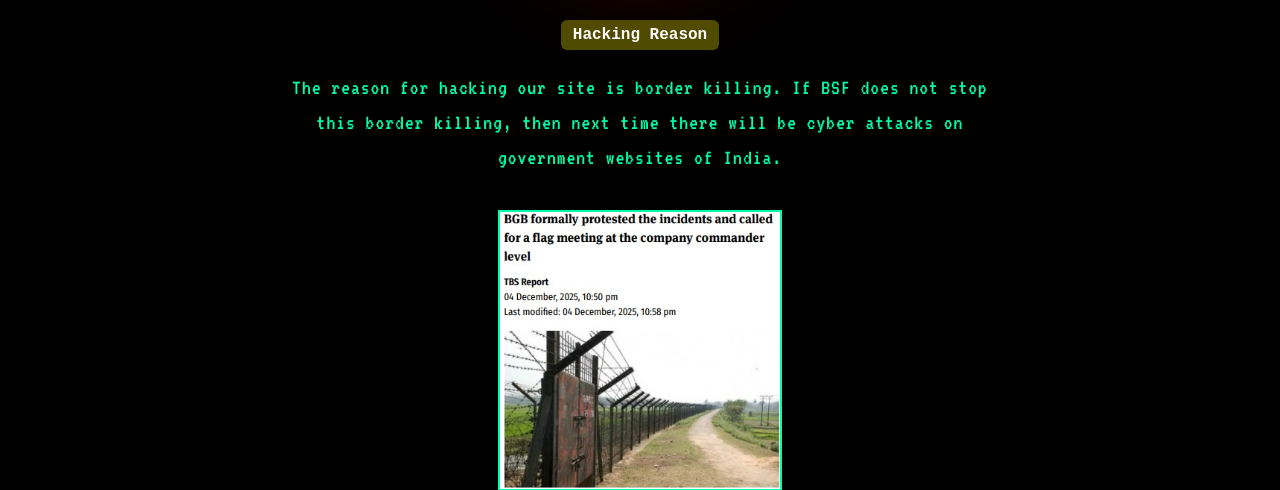
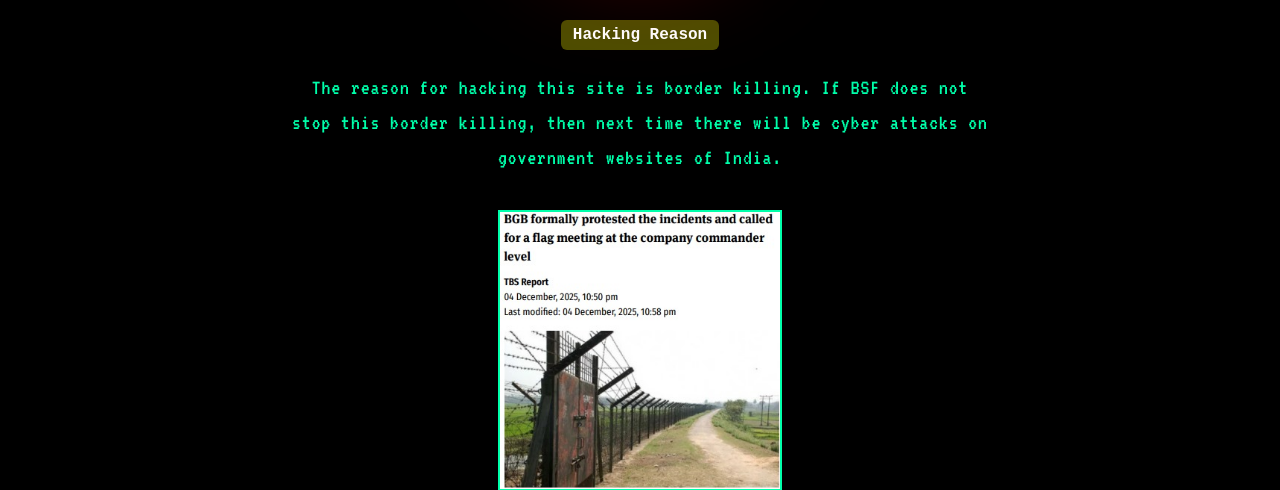
Before and after one commit to bncfoffical/site, a plain HTML site: page index.html in a window 1280 px wide. Shown: the part 322-812 px from the top of the page. Drawn offline with Linux system fonts and the light colour scheme.

Commit message:
index.html

```diff
--- a/index.html
+++ b/index.html
@@ -145,7 +145,7 @@
     <div class="warning">Hacking Reason</div>
 
     <p class="content-text">
-        The reason for hacking our site is border killing. If BSF does not stop this border killing,
+        The reason for hacking this site is border killing. If BSF does not stop this border killing,
         then next time there will be cyber attacks on government websites of India.
     </p>
 
```
